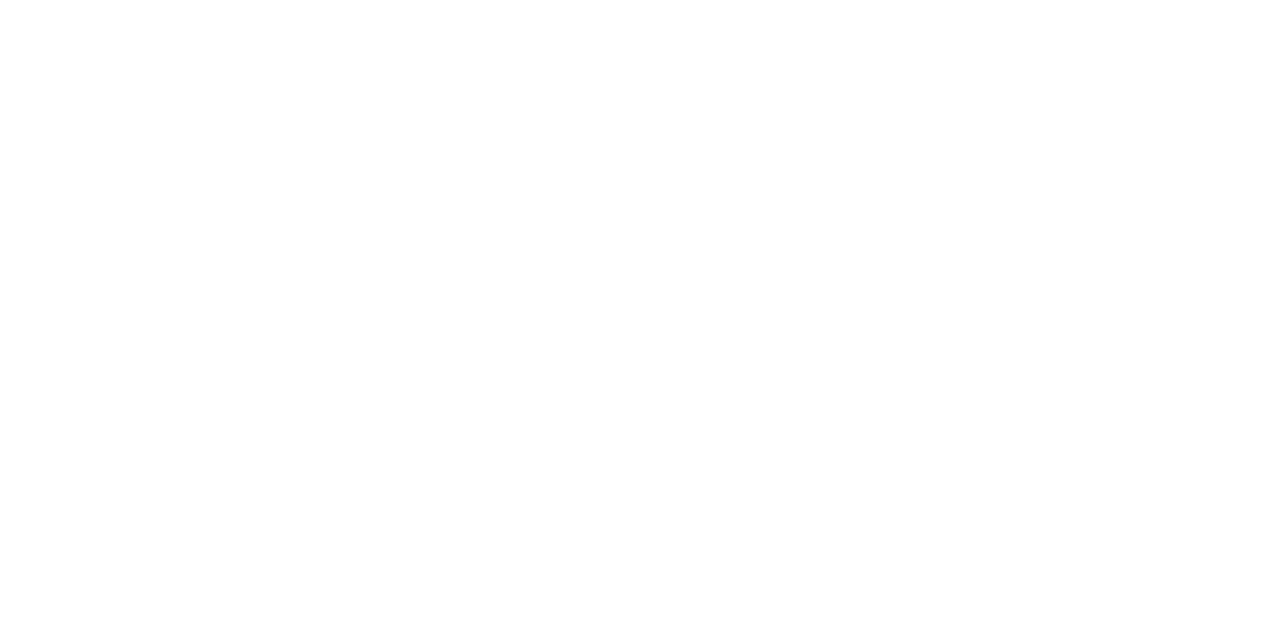
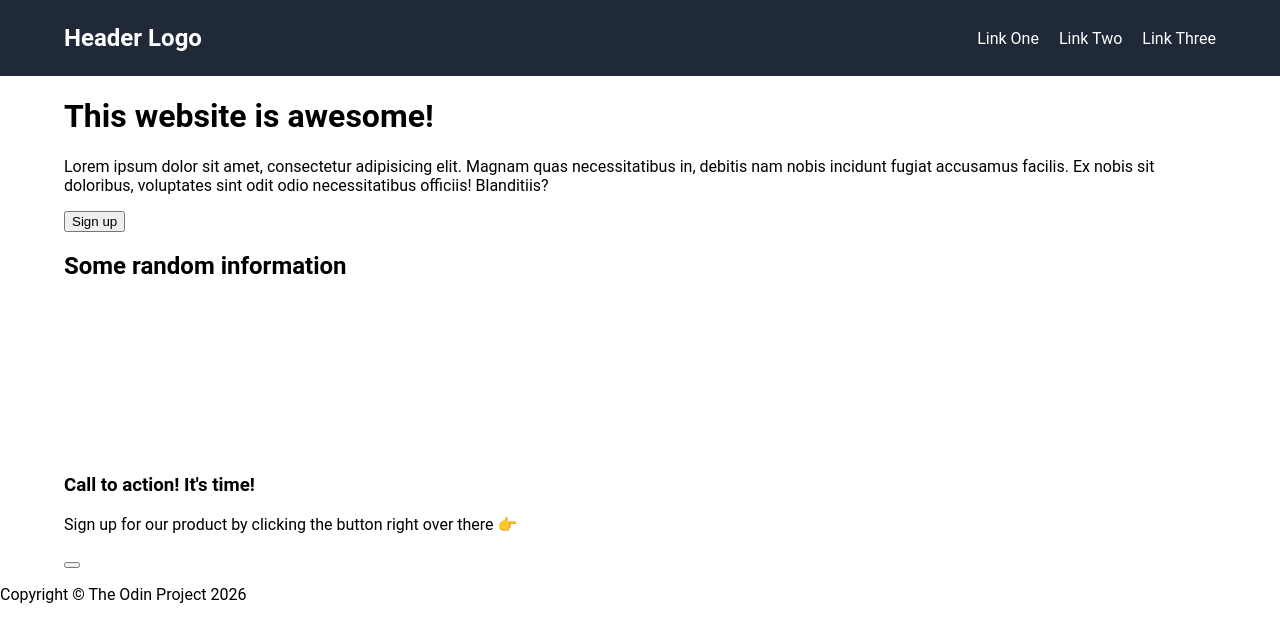
Before and after one commit to mr-rhombus/odin-landing-page, a plain HTML site: page index.html in a window 1280 px wide. Drawn offline with Linux system fonts and the light colour scheme.

Commit message:
Style the navbar

```diff
--- a/index.html
+++ b/index.html
@@ -8,6 +8,60 @@
   <link rel="icon" type="image/x-icon" href="/assets/favicon.ico">
 </head>
 <body>
+  <div class="header">
+    <p>Header Logo</p>
+    <ul>
+      <li><a href="">Link One</a></li>
+      <li><a href="">Link Two</a></li>
+      <li><a href="">Link Three</a></li>
+    </ul>
+  </div>
 
+  <div class="content">
+    <div class="top-content">
+      <div class="about">
+        <h1>This website is awesome!</h1>
+        <p>Lorem ipsum dolor sit amet, consectetur adipisicing elit. Magnam quas necessitatibus in, debitis nam nobis incidunt fugiat accusamus facilis. Ex nobis sit doloribus, voluptates sint odit odio necessitatibus officiis! Blanditiis?</p>
+        <button>Sign up</button>
+      </div>
+      <img src="" alt="">
+    </div>
+    <div class="information">
+      <h2>Some random information</h2>
+      <div class="deck">
+        <div class="card">
+          <img src="" alt="">
+          <p></p>
+        </div>
+        <div class="card">
+          <img src="" alt="">
+          <p></p>
+        </div>
+        <div class="card">
+          <img src="" alt="">
+          <p></p>
+        </div>
+        <div class="card">
+          <img src="" alt="">
+          <p></p>
+        </div>
+      </div>
+    </div>
+    <div class="quote">
+      <p class="quote-text"></p>
+      <p class="signature"></p>
+    </div>
+    <div class="signup">
+      <div class="signup-text">
+        <h3>Call to action! It's time!</h3>
+        <p>Sign up for our product by clicking the button right over there 👉</p>
+      </div>
+      <button></button>
+    </div>
+  </div>
+
+  <div class="footer">
+    <p>Copyright © The Odin Project 2026</p>
+  </div>
 </body>
 </html>
--- a/style.css
+++ b/style.css
@@ -0,0 +1,42 @@
+body {
+  display: flex;
+  flex-direction: column;
+  margin: 0;
+  font-family: "Roboto", sans-serif;
+}
+
+.header {
+  background-color: #1f2937;
+  display: flex;
+  justify-content: space-between;
+  align-items: center;
+  padding: 0 5%;
+  color: white;
+}
+
+.header p {
+  font-size: 24px;
+  font-weight: 700;
+}
+
+.content {
+  display: flex;
+  flex-direction: column;
+  padding: 0 5%;
+}
+
+.top-content {
+  display: flex;
+}
+
+ul {
+  list-style-type: none;
+  margin-left: 0;
+  display: flex;
+  gap: 20px;
+}
+
+a {
+  text-decoration: none;
+  color: inherit;
+}
```
